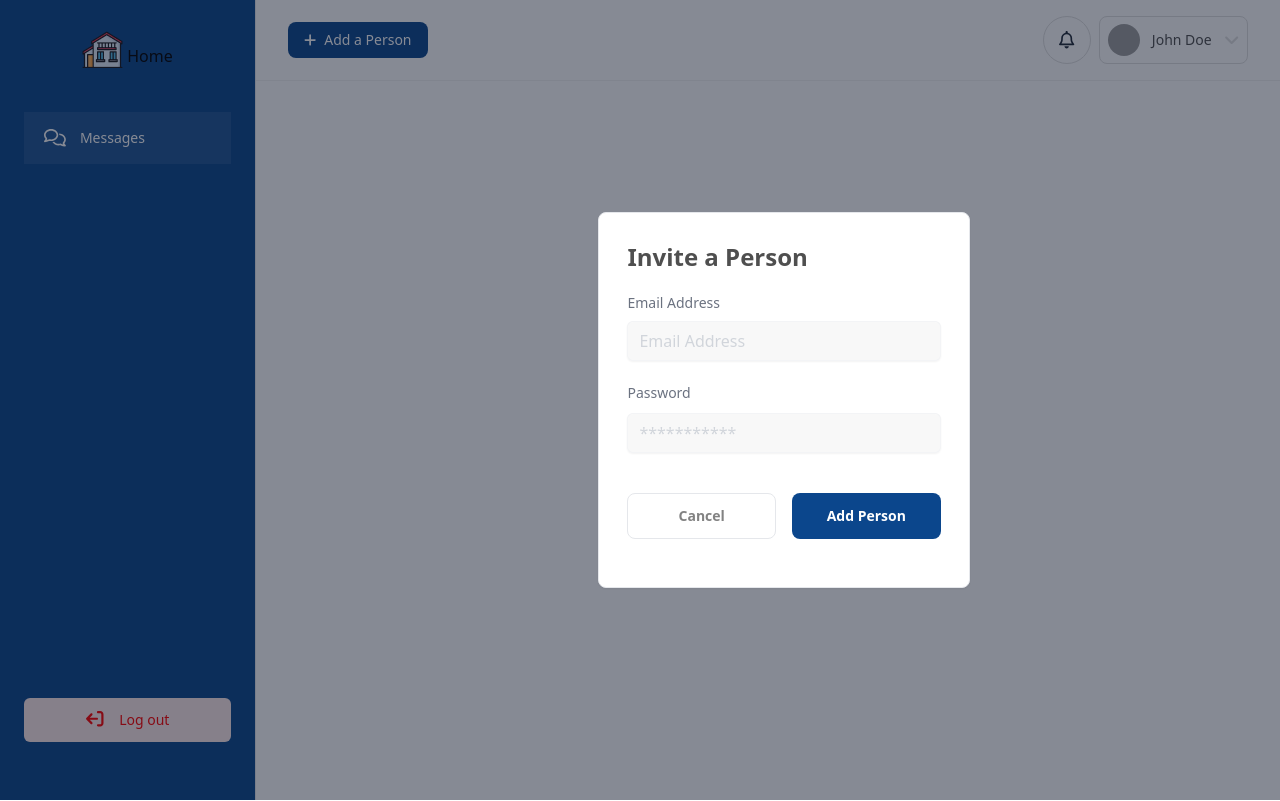
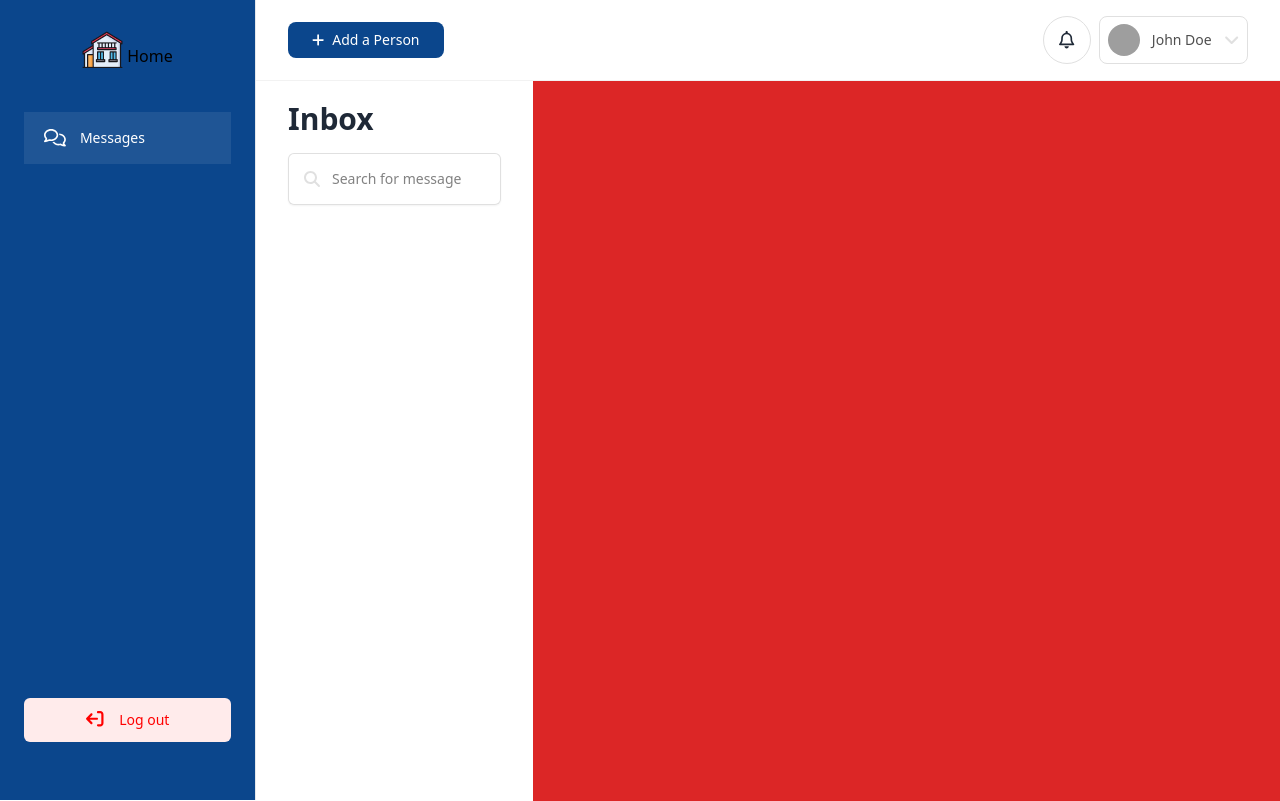
Before and after one commit to O-Robot/irate-in, a React (Create React App) app: page /dashboard in a window 1280 px wide. Built offline with nearby package versions, Linux system fonts and the light colour scheme; grey boxes are pictures that could not be loaded.

Commit message:
Inbox Container

```diff
--- a/src/components/MessageBox/EmptyMessages.tsx
+++ b/src/components/MessageBox/EmptyMessages.tsx
@@ -2,9 +2,13 @@ import { faComments } from "@fortawesome/free-regular-svg-icons";
 import { faAdd } from "@fortawesome/free-solid-svg-icons";
 import { FontAwesomeIcon } from "@fortawesome/react-fontawesome";
 import React, { useState } from "react";
+import Modal from "../UI/Modal/Modal";
 
 const EmptyMessages = () => {
+  const [showModal, setShowModal] = useState(false);
   return (
+    <>
+      {" "}
       <div className="flex  justify-center  w-full h-[80vh] overflow-y-hidden sm:px-6 md:px-8 lg:ps-72 flex-col items-center align-middle ">
         <div className="flex justify-center flex-col items-center text-[#828282] w-[308px] text-center ">
           <FontAwesomeIcon
@@ -17,13 +21,17 @@ const EmptyMessages = () => {
             You have not received or sent anyone a message.
           </p>
           <div className="p-6">
-          <button className="py-3 px-6  block border-gray-200 rounded-lg text-sm bg-[#0B468C] text-white ">
+            <button
+              className="py-3 px-6  block border-gray-200 rounded-lg text-sm bg-[#0B468C] text-white "
+              onClick={() => setShowModal(true)}
+            >
               <FontAwesomeIcon icon={faAdd} className="pr-2" />
               Add a Person
             </button>
           </div>
         </div>
       </div>
+    </>
   );
 };
 
--- a/src/components/MessageBox/InboxContainer.tsx
+++ b/src/components/MessageBox/InboxContainer.tsx
@@ -1,11 +1,36 @@
-import React from 'react'
+import React from "react";
+import { Input, Label } from "../UI/Input/Input";
+import { FontAwesomeIcon } from "@fortawesome/react-fontawesome";
+import { faSearch } from "@fortawesome/free-solid-svg-icons";
 
 const InboxContainer = () => {
   return (
-    <div>
+    <div className="w-full pt-5 px-4 sm:px-6 md:px-8 lg:ps-72">
+      <header>
+        <h1 className="block text-2xl font-bold text-gray-800 sm:text-3xl dark:text-white">
+          Inbox
+        </h1>
+        <div className="hidden sm:block">
+          <Label
+            htmlFor="search"
+            label="Search"
+            className="block text-sm font-medium sr-only leading-6 text-gray-500 text-left"
+          />
+          <div className="relative my-4">
+            <div className="absolute inset-y-0 start-0 flex items-center pointer-events-none z-20 ps-4">
+              <FontAwesomeIcon icon={faSearch} className="text-[#E0E0E0]" />
+            </div>
+            <Input
+              name="search"
+              type="text"
+              placeholder="Search for message"
+              className="block w-full bg-white text-gray-900 shadow-sm ring-1 ring-inset ring-[#E0E0E0] placeholder:text-[#828282] mb-3 py-4 px-4 ps-11 border-[#828282] rounded-md text-sm focus:border-[#0B468C] focus:ring-[#0B468C] "
+            />
+          </div>
+        </div>
+      </header>
+    </div>
+  );
+};
 
-    </div>
-  )
-}
-
-export default InboxContainer
+export default InboxContainer;
--- a/src/components/MessageBox/MessageContainer.tsx
+++ b/src/components/MessageBox/MessageContainer.tsx
@@ -1,7 +1,18 @@
 import React from "react";
+import InboxContainer from "./InboxContainer";
 
 const MessageContainer = () => {
-  return <div></div>;
+  return (
+    <div className="grid grid-cols-12 items-center w-full h-[90vh] top-0  z-[80] overflow-y-hidden ">
+      <div className="col-span-12 lg:col-span-5 md:col-span-4  !h-[100vh]">
+        <InboxContainer />
+      </div>
+      {/* <!-- End Col --> */}
+
+      <div className="col-span-12 lg:col-span-7 md:col-span-8 bg-red-600 !h-[100vh]"></div>
+      {/* <!-- End Col --> */}
+    </div>
+  );
 };
 
 export default MessageContainer;
--- a/src/components/Navbar/Navbar.tsx
+++ b/src/components/Navbar/Navbar.tsx
@@ -21,7 +21,7 @@ const Navbar = () => {
         <div className="w-full flex items-center justify-end ms-auto sm:justify-between sm:gap-x-3 sm:order-3">
           <div className="hidden sm:block">
             <div className="relative">
-              <button className="py-2 px-4  block w-full border-gray-200 rounded-lg text-sm bg-[#0B468C] text-white ">
+              <button className="py-2 px-6  block w-full border-gray-200 rounded-lg text-sm bg-[#0B468C] text-white ">
                 <FontAwesomeIcon icon={faAdd} className="pr-2" />
                 Add a Person
               </button>
--- a/src/pages/Dashboard/Dashboard.tsx
+++ b/src/pages/Dashboard/Dashboard.tsx
@@ -2,13 +2,15 @@ import React from "react";
 import Sidebar from "../../components/Sidebar/Sidebar";
 import EmptyMessages from "../../components/MessageBox/EmptyMessages";
 import Modal from "../../components/UI/Modal/Modal";
+import MessageContainer from "../../components/MessageBox/MessageContainer";
 
 const Dashboard = () => {
   return (
     <section>
       <Sidebar />
       {/* <EmptyMessages /> */}
-      <Modal />
+      {/* <Modal /> */}
+      <MessageContainer />
     </section>
   );
 };
```
Lines whose indentation alone changed are shown as unchanged.
